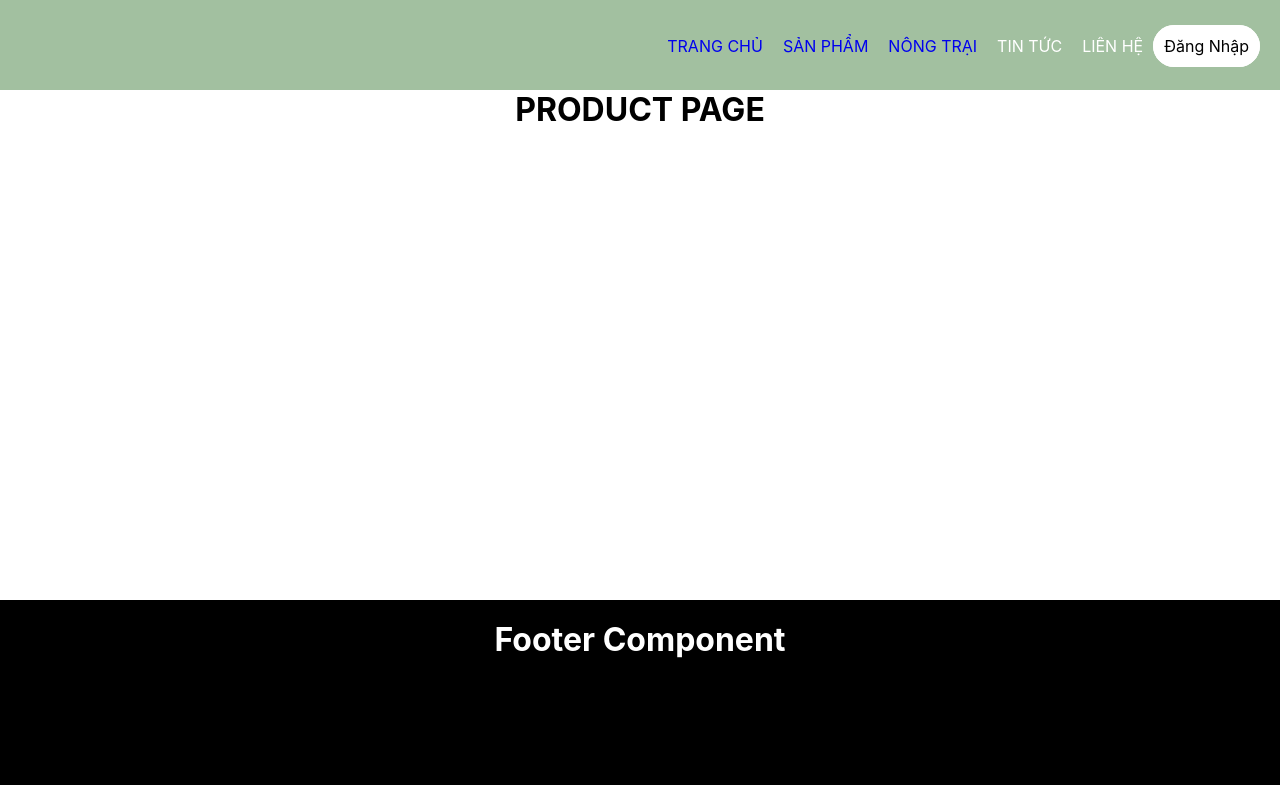
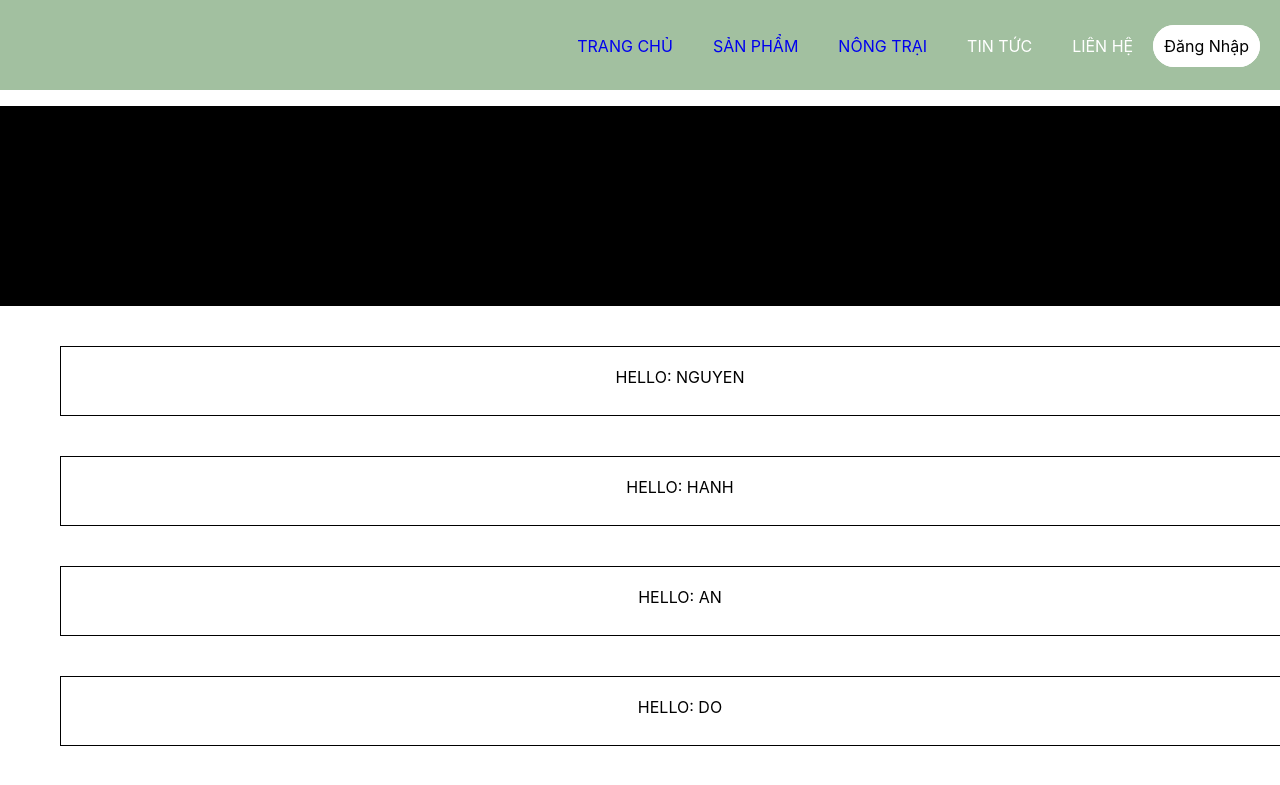
Before and after one commit to flora25101995/nsx_react-js, a React (Create React App) app: page /products in a window 1280 px wide. Shown: the top 785 px of the page. Built offline with nearby package versions, Linux system fonts and the light colour scheme.

Commit message:
add data

```diff
--- a/src/component/body-component/body-component.css
+++ b/src/component/body-component/body-component.css
@@ -0,0 +1,6 @@
+.main-body
+{
+    background: gray;
+    height: 100%;
+    width: 100%;
+}
--- a/src/component/body-component/body-component.js
+++ b/src/component/body-component/body-component.js
@@ -4,8 +4,8 @@ import './body-component.css'
 class BodyComp extends React.Component{
     render () {
         return (
-            <div>
-                <img src="https://godwallpaper.in/wallpaper/M005/C049/SC094/large/Welcome_HD94G1.jpg"></img>
+            <div className="main-body">
+                {/* <img src="https://godwallpaper.in/wallpaper/M005/C049/SC094/large/Welcome_HD94G1.jpg"></img> */}
             </div>
         )
     }
--- a/src/component/footer-component/footer-component.css
+++ b/src/component/footer-component/footer-component.css
@@ -1,10 +1,10 @@
-.main-footer {
+footer {
     color: white;
     height: 200px;
     width: 100%;
     background: black;
     padding: 20px;
-    position: absolute;
+    position: relative;
     bottom: 0;
     }
 
--- a/src/component/footer-component/footer-component.js
+++ b/src/component/footer-component/footer-component.js
@@ -4,9 +4,9 @@ import './footer-component.css';
 class FooterComp extends React.Component{
     render () {
         return (
-            <div className="main-footer">
+            <footer className="main-footer">
                 <h1>Footer Component</h1>
-            </div>
+            </footer>
         )
     }
 }
--- a/src/component/header-component/header-component.css
+++ b/src/component/header-component/header-component.css
@@ -9,7 +9,7 @@
 ul li
 {
     display: inline;
-    padding: 10px;
+    padding: 20px;
     text-transform: uppercase;
 }
 img{
@@ -19,9 +19,16 @@ img{
 
 #btn-dn
 {
+    padding: 10px;
     color: black;
     border: 1px solid white;
     border-radius: 50px;
     background: white;
     text-transform: capitalize;
 }
+
+#btn-dn:hover
+{
+    background: #81A190;
+    border: 1px solid #81A190;
+}
--- a/src/pages/main/App.js
+++ b/src/pages/main/App.js
@@ -12,9 +12,9 @@ function App() {
       <div className="App">
       <HeaderComp></HeaderComp>
       <MainRouter></MainRouter>
-        {/* <div>
+        <div>
           <BodyComp></BodyComp>
-        </div> */}
+        </div>
       <FooterComp></FooterComp>
       </div>
     </div>
--- a/src/pages/products/product.css
+++ b/src/pages/products/product.css
@@ -0,0 +1,8 @@
+.page-home li
+{
+    width: 100%;
+    border: 1px solid;
+    height: 70px;
+    margin: 20px;
+    float: left;
+}
--- a/src/pages/products/product.js
+++ b/src/pages/products/product.js
@@ -1,12 +1,69 @@
 import React from 'react';
 import './product.css'
 
-class ProductPage extends React.Component{
+class ProductPage extends React.Component {
+    constructor () {
+        super()
+        this.state = {
+            data: [
+                {
+                    name: 'Phuong'
+                },
+                {
+                    name: 'Quyen'
+                },
+                {
+                    name: 'Nguyen'
+                },
+                {
+                    name: 'Hanh'
+                },
+                {
+                    name: 'An'
+                },
+                {
+                    name: 'Do'
+                },
+                {
+                    name: 'Do'
+                },
+                {
+                    name: 'Do'
+                },
+                {
+                    name: 'Do'
+                },
+                {
+                    name: 'Do'
+                },
+                {
+                    name: 'Do'
+                },
+                {
+                    name: 'Do'
+                },
+                {
+                    name: 'Do'
+                },
+            ]
+        }
+    }
     render () {
         return (
             <React.Fragment>
-                <div>
-                    <h1>PRODUCT PAGE</h1>
+                <div className="page-home">
+                    <ul>
+                        {
+                            this.state.data.map((item, index) => {
+                                return (
+                                    <li>
+                                        <span className="item-title">Hello: </span>
+                                        <span className="item-name">{item.name}</span>
+                                    </li>
+                                )
+                            })
+                        }
+                    </ul>
                 </div>
             </React.Fragment>
         )
```
